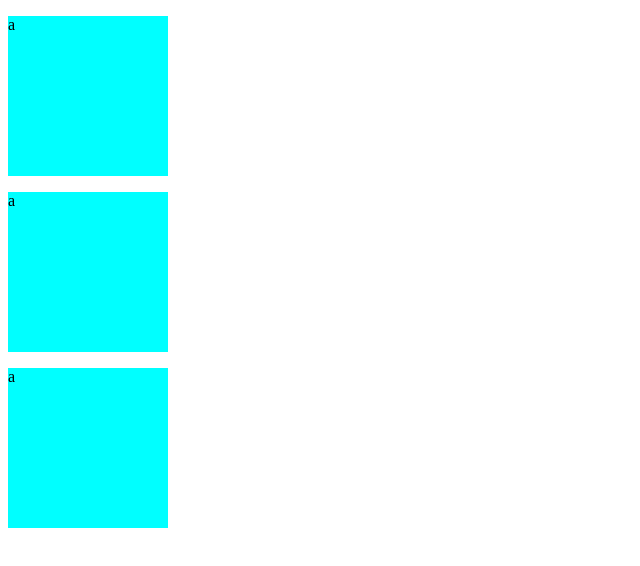
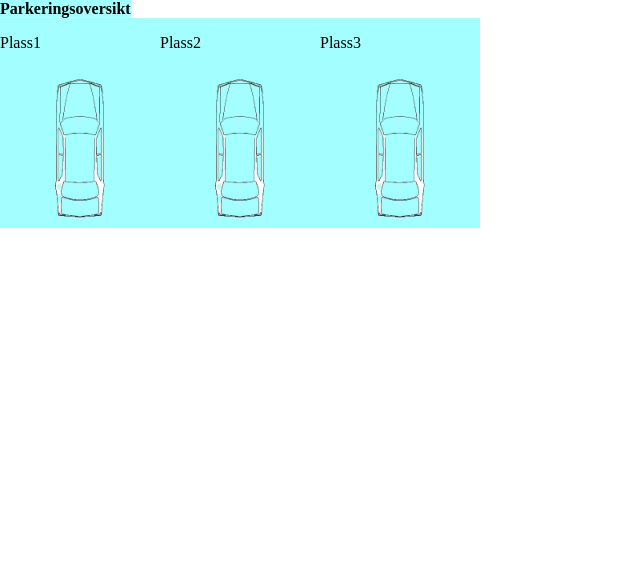
Before and after one commit to 11int/ParkingSensorServer, a website: page index.html in a window 1280 px wide. Shown: the whole page, without its empty margins (0-640 px from the left). Drawn offline with Linux system fonts and the light colour scheme.

Commit message:
basic html ui

```diff
--- a/index.html
+++ b/index.html
@@ -10,18 +10,25 @@
 </head>
 
 <body>
-    <div id="" style="flex: auto;">
-        <div id="parking1">
-            <p>a</p>
+    <a style="font-weight: bold; background-color: rgb(163, 255, 255);">Parkeringsoversikt</a>
+    <div id="parent">
+        <div id="parking1" class="parking">
+            <p>Plass1</p>
+            <img src="car.png" class="parking car">
         </div>
-        <div id="parking2">
-            <p>a</p>
+        <div id="parking2" class="parking">
+            <p>Plass2</p>
+            <img src="car.png" class="parking car">
         </div>
-        <div id="parking3">
-            <p>a</p>
+        <div id="parking3" class="parking">
+            <p>Plass3</p>
+            <img src="car.png" class="parking car">
         </div>
     </div>
     <p id="status"></p>
+    <script>
+
+    </script>
     <link rel="stylesheet" href="index.js">
 </body>
 
--- a/ui.css
+++ b/ui.css
@@ -1,21 +1,18 @@
 body {
-    display:block
+    display:table-row
 }
 
-#parking1 {
-    background-color: aqua;
-    width: 20vh;
-    height: 20vh;
+#parent {
+    display: flex
 }
 
-#parking2 {
-    background-color: aqua;
+.parking {
+    background-color: rgb(163, 255, 255);
+    height: 20vh;
     width: 20vh;
-    height: 20vh;
+    margin: 0vh;
 }
 
-#parking3 {
-    background-color: aqua;
-    width: 20vh;
-    height: 20vh;
+.car {
+    display: block;
 }
```
Also changed, not shown: car.png (added).
